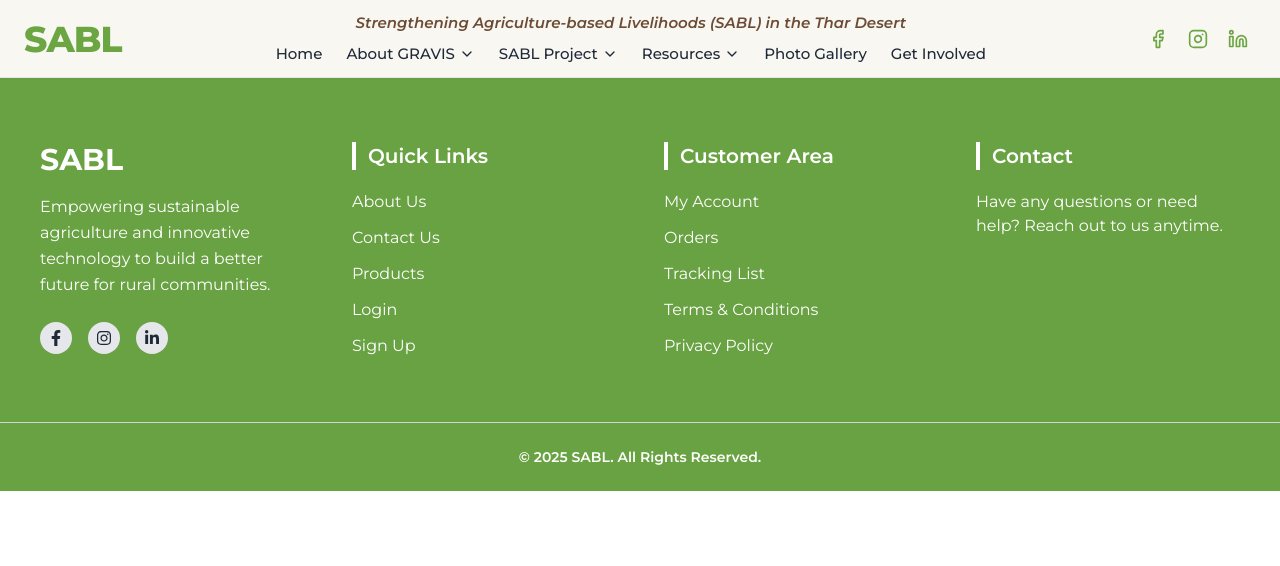
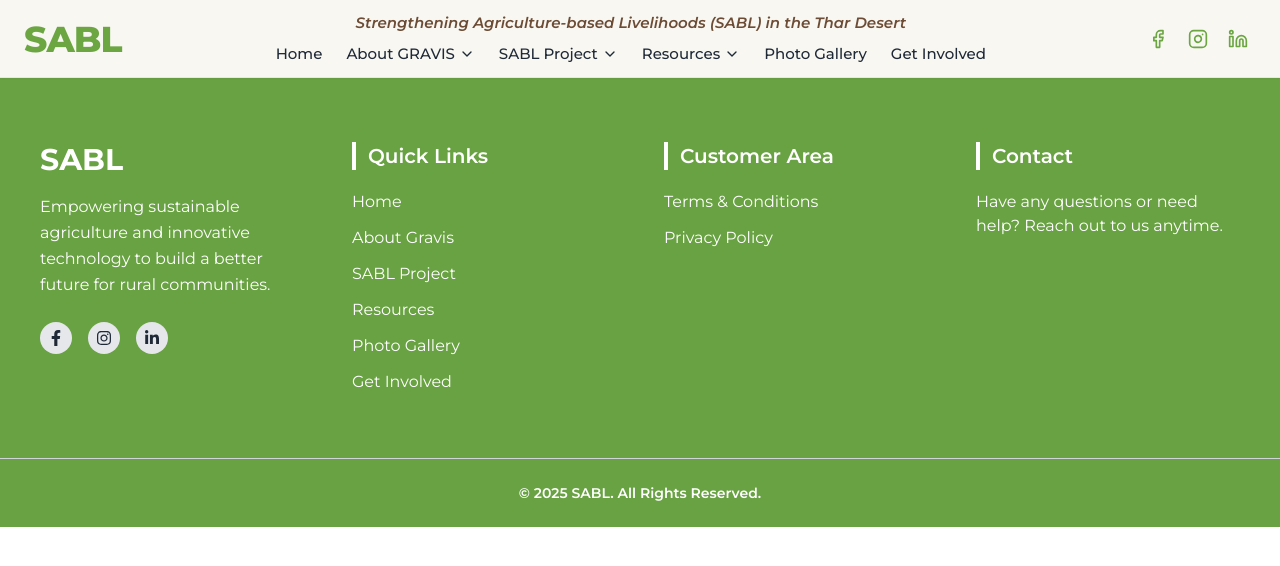
Before and after one commit to designervj/ngo-demo, a React (Vite) app: page /product in a window 1280 px wide. Shown: the top 566 px of the page. Built offline with nearby package versions, Linux system fonts and the light colour scheme.

Commit message:
design code

```diff
--- a/src/components/sections/Footer.tsx
+++ b/src/components/sections/Footer.tsx
@@ -55,7 +55,7 @@ const Footer = () => {
             Quick Links
           </h4>
           <ul className="space-y-3 text-white">
-            {["About Us", "Contact Us", "Products", "Login", "Sign Up"].map(
+            {["Home", "About Gravis", "SABL Project", "Resources", "Photo Gallery", "Get Involved"].map(
               (item, i) => (
                 <li key={i}>
                   <a
@@ -77,9 +77,9 @@ const Footer = () => {
           </h4>
           <ul className="space-y-3  text-white">
             {[
-              "My Account",
-              "Orders",
-              "Tracking List",
+              // "My Account",
+
+              // "Tracking List",
               "Terms & Conditions",
               "Privacy Policy",
             ].map((item, i) => (
```
